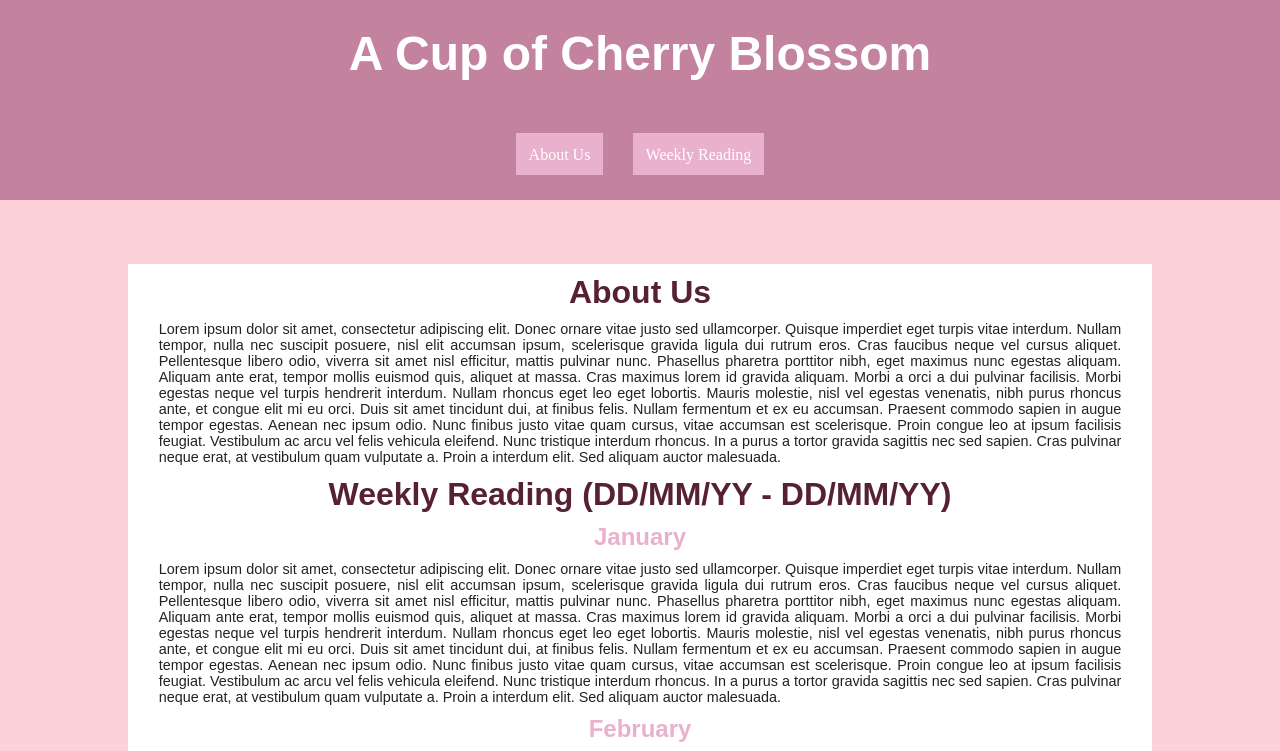
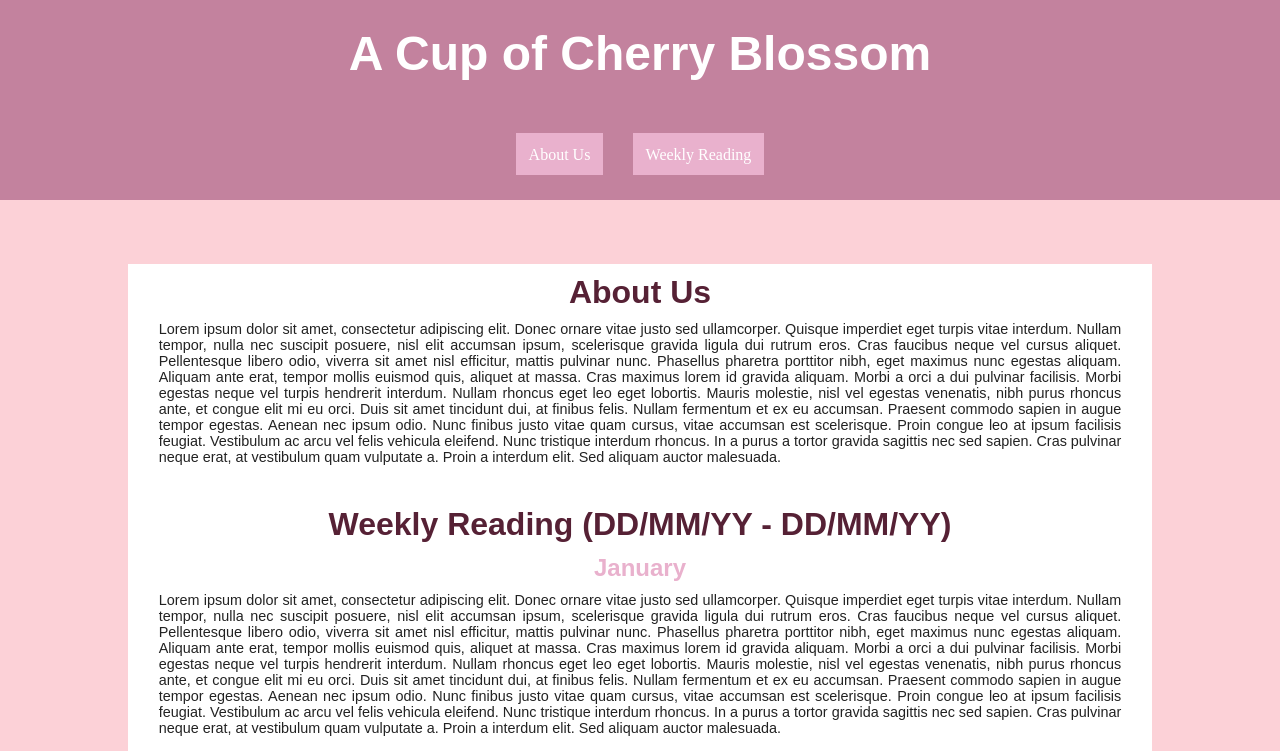
Before and after one commit to blossomcup/blossomcup.github.io, a plain HTML site: page index.html in a window 1280 px wide. Shown: the top 751 px of the page. Drawn offline with Linux system fonts and the light colour scheme; a web font is replaced by a local one.

Commit message:
Update index.html

```diff
--- a/index.html
+++ b/index.html
@@ -18,6 +18,21 @@
         background-color:#fcd1d7;
         height: 100vh;
         width: 100vw;
+        overflow-x: hidden;
+      }
+
+      body::-webkit-scrollbar {
+        width: 12px;               /* width of the entire scrollbar */
+      }
+
+      body::-webkit-scrollbar-track {
+        background: #562135;        /* color of the tracking area */
+      }
+
+      body::-webkit-scrollbar-thumb {
+        background-color: white;    /* color of the scroll thumb */
+        border-radius: 20px;       /* roundness of the scroll thumb */
+        border: 3px solid #562135;  /* creates padding around scroll thumb */
       }
 
       @media screen and (min-width: 721px){
@@ -78,6 +93,7 @@
           color: #222222;
           margin-top: 1%;
           margin-left: 3%;
+          padding-bottom: 3%;
           width: 94%;
           text-align:justify;
         }
@@ -152,6 +168,7 @@
           color: #222222;
           margin-top: 1%;
           margin-left: 5%;
+          padding-bottom: 3%;
           width: 90%;
           text-align:justify;
         }
```
